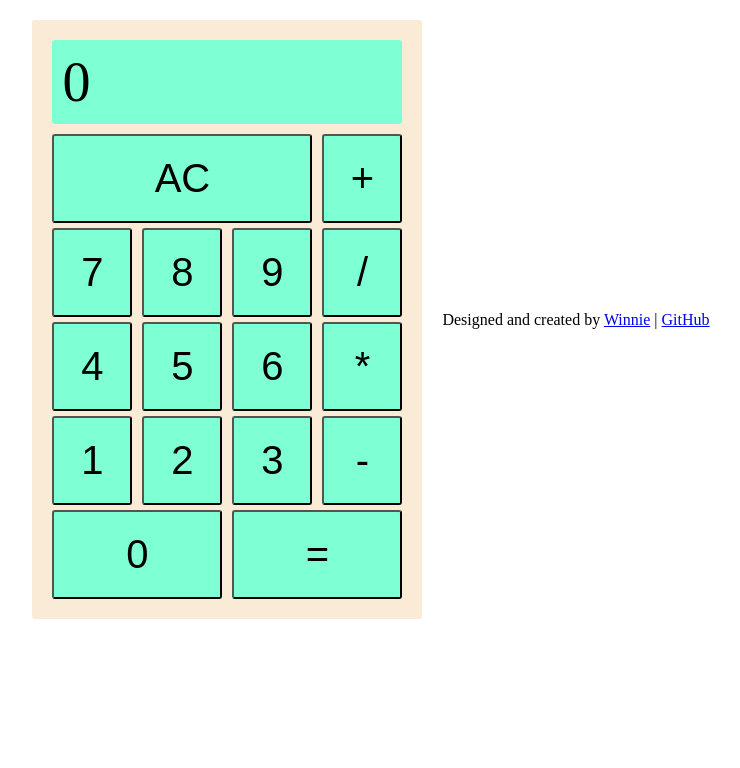
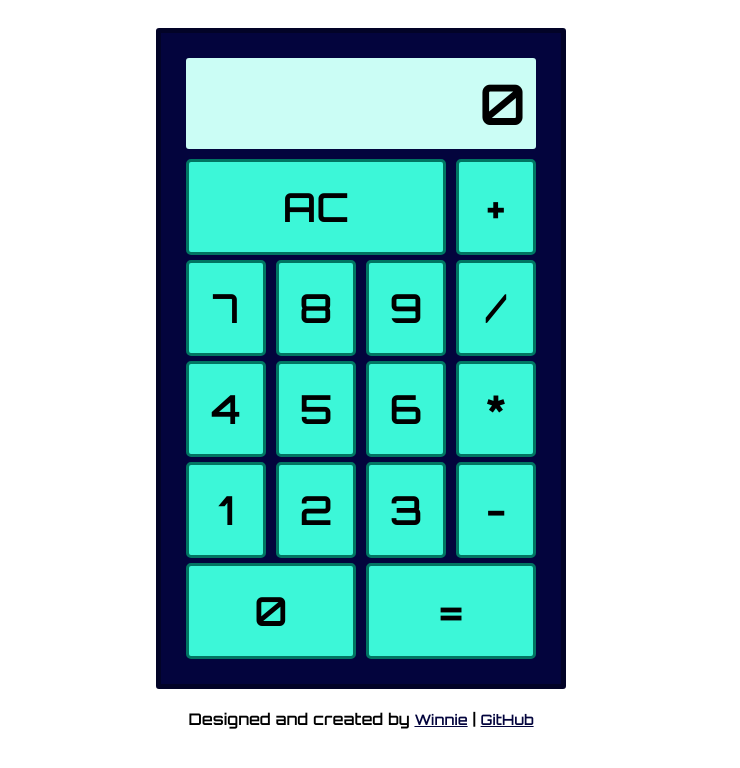
Before and after one commit to WinSanSri/calculator, a plain HTML site: page index.html in a window 1280 px wide. Shown: the whole page, without its empty margins (279-1019 px from the left). Drawn offline with Linux system fonts and the light colour scheme.

Commit message:
Change color theme and font

```diff
--- a/styles.css
+++ b/styles.css
@@ -1,25 +1,30 @@
+@import url('https://fonts.googleapis.com/css2?family=Orbitron:wght@600&display=swap');
+
 body {
-    color: black;
-    margin: 0 auto;
+    color: #000000;
     display: flex;
     justify-content: center;
     align-items: center;
+    font-family: 'Orbitron', Courier, monospace;
+    flex-direction: column;
 }
 
 #wrapper {
     width: 350px;
-    background-color: antiquewhite;
-    padding: 20px;
+    background-color: #03043d;
+    padding: 25px;
     margin: 20px;
     border-radius: 3px;
+    border: 5px solid #020327;
 }
 
 .output {
-    background-color: aquamarine;
+    background-color: #cbfdf5;
     padding: 10px;
     margin-bottom: 10px;
     font-size: 3.5rem;
     border-radius: 3px;
+    text-align: right;
 }
 
 .keys {
@@ -27,29 +32,37 @@ body {
     flex-wrap: wrap;
     justify-content: space-between;
     gap: 5px;
-
 }
 
 button {
     padding: 20px;
-    background-color: aquamarine;
     font-size: 2.5rem;
-    border-radius: 3px;
+    border-radius: 5px;
     min-width: 80px;
+    border: 3px solid #017562;
+    background-color: #3cf7d8;
+    font-family: 'Orbitron', Courier, monospace;
 }
 
 button:hover {
     cursor: pointer;
+    background-color: #06c0a1;
 }
 
 button.btn-l {
     min-width: 170px;
 }
 
-button.btn-m {
-    min-width: 80px;
-}
-
 button.btn-xl {
     min-width: 260px;
 }
+
+footer a{
+    text-align: center;
+    color: #03043d;
+    font-size: 0.9rem;
+}
+
+footer a:hover {
+    color: #028670;
+}
```
